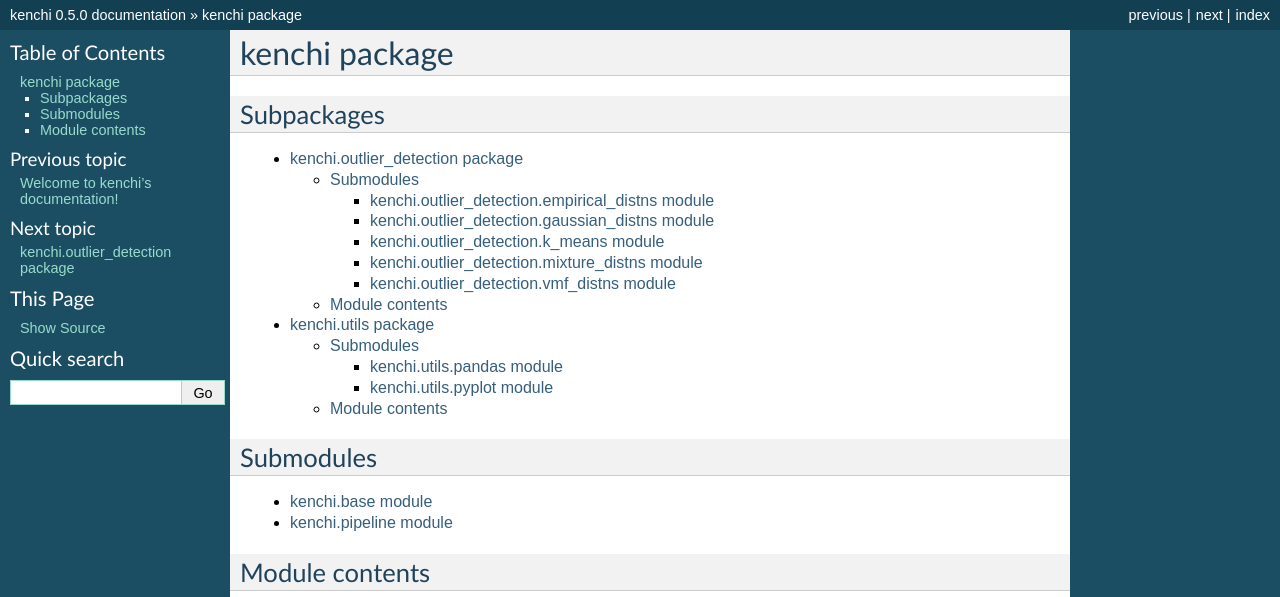
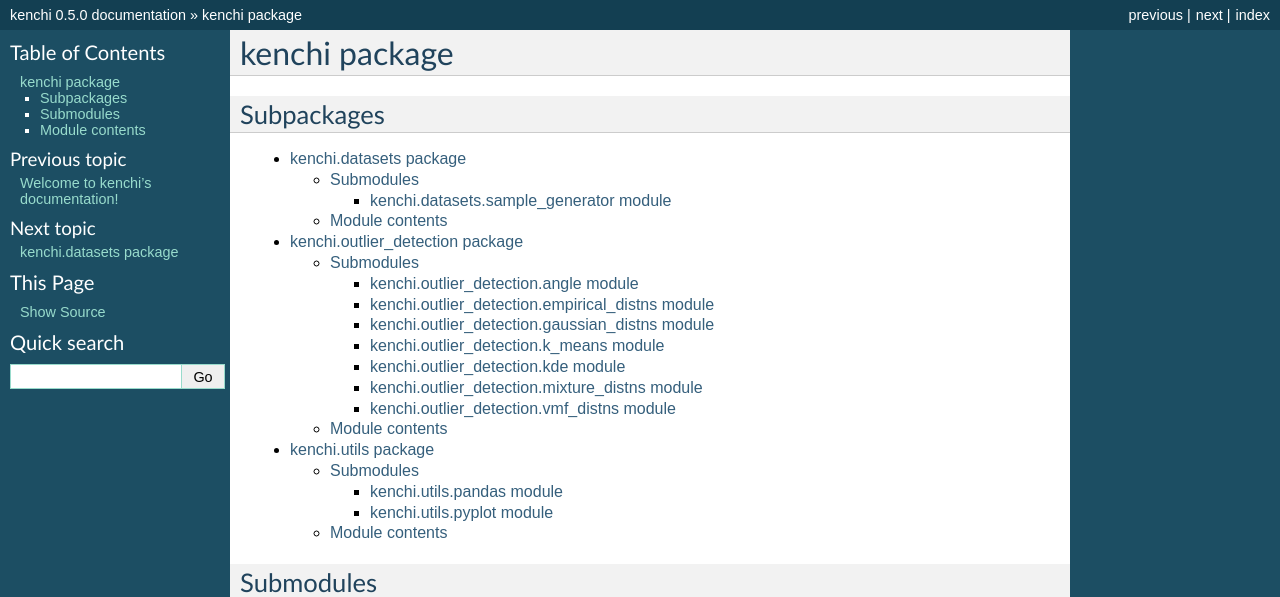
Before and after one commit to Y-oHr-N/kenchi, a Sphinx documentation site: the page built from docs/kenchi.rst, in a window 1280 px wide, cut to the strip 0-597 px from the top of the page. Built offline with Sphinx 7.4.7, drawn with Linux system fonts in a browser that asks for light colours.

Commit message:
update docs

```diff
--- a/docs/index.rst
+++ b/docs/index.rst
@@ -1,5 +1,5 @@
 .. kenchi documentation master file, created by
-   sphinx-quickstart on Wed Oct  4 01:04:10 2017.
+   sphinx-quickstart on Mon Oct 23 04:37:07 2017.
    You can adapt this file completely to your liking, but it should at least
    contain the root `toctree` directive.
 
--- /dev/null
+++ b/docs/kenchi.datasets.rst
@@ -0,0 +1,17 @@
+kenchi\.datasets package
+========================
+
+Submodules
+----------
+
+.. toctree::
+
+   kenchi.datasets.sample_generator
+
+Module contents
+---------------
+
+.. automodule:: kenchi.datasets
+    :members:
+    :undoc-members:
+    :show-inheritance:
--- /dev/null
+++ b/docs/kenchi.datasets.sample_generator.rst
@@ -0,0 +1,7 @@
+kenchi\.datasets\.sample\_generator module
+==========================================
+
+.. automodule:: kenchi.datasets.sample_generator
+    :members:
+    :undoc-members:
+    :show-inheritance:
--- /dev/null
+++ b/docs/kenchi.outlier_detection.angle.rst
@@ -0,0 +1,7 @@
+kenchi\.outlier\_detection\.angle module
+========================================
+
+.. automodule:: kenchi.outlier_detection.angle
+    :members:
+    :undoc-members:
+    :show-inheritance:
--- /dev/null
+++ b/docs/kenchi.outlier_detection.kde.rst
@@ -0,0 +1,7 @@
+kenchi\.outlier\_detection\.kde module
+======================================
+
+.. automodule:: kenchi.outlier_detection.kde
+    :members:
+    :undoc-members:
+    :show-inheritance:
--- a/docs/kenchi.outlier_detection.rst
+++ b/docs/kenchi.outlier_detection.rst
@@ -6,9 +6,11 @@ Submodules
 
 .. toctree::
 
+   kenchi.outlier_detection.angle
    kenchi.outlier_detection.empirical_distns
    kenchi.outlier_detection.gaussian_distns
    kenchi.outlier_detection.k_means
+   kenchi.outlier_detection.kde
    kenchi.outlier_detection.mixture_distns
    kenchi.outlier_detection.vmf_distns
 
--- a/docs/kenchi.rst
+++ b/docs/kenchi.rst
@@ -6,6 +6,7 @@ Subpackages
 
 .. toctree::
 
+    kenchi.datasets
     kenchi.outlier_detection
     kenchi.utils
 
```
